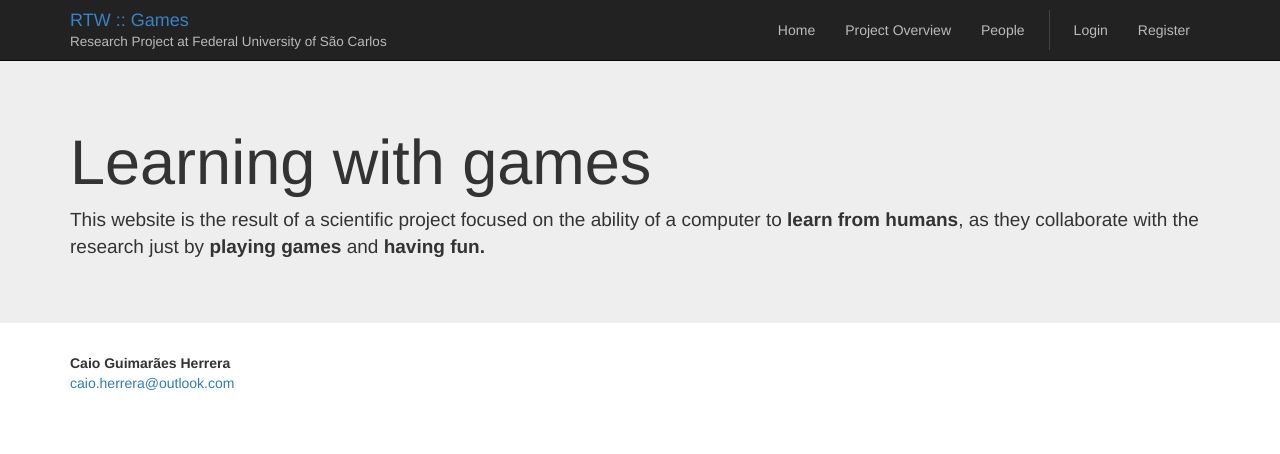
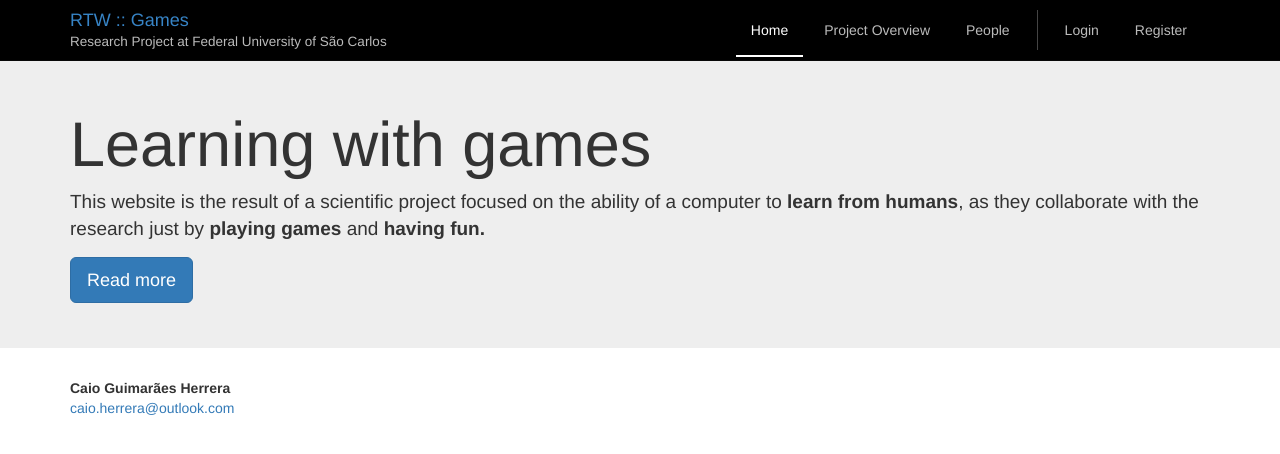
Before and after one commit to caioherrera/RTWGames, a Flask app: page / in a window 1280 px wide. Shown: the top 454 px of the page. Run offline with Flask 2, Linux system fonts and the light colour scheme; some libraries are stand-ins or nearby versions.

Commit message:
Improved page layout

```diff
--- a/static/override.css
+++ b/static/override.css
@@ -26,6 +26,29 @@ h4 small, .navbar-inverse .navbar-nav > li > a {
     border-right: 1px solid #444;
 }
 
+.links {
+    padding-right: 3px;
+    padding-left: 3px;
+}
+
+.links > a {
+    border-bottom: 2px solid transparent;
+    background-color: #000 !important;
+}
+
+.active > a {
+    border-bottom-color: #fff;
+}
+
+.links > a:hover {
+    color: #cfcfcf !important;
+    border-bottom-color: #cfcfcf;
+}
+
+.navbar-fixed-top {
+    background-color: #000;
+}
+
 #subtitle {
     font-size: 19px;
 }
@@ -38,3 +61,12 @@ hr {
 #title {
     color: #3784c6;
 }
+
+li .active {
+    background-color: #ff0000;
+}
+
+.jumbotron {
+    padding-top: 30px;
+    padding-bottom: 30px;
+}
--- a/templates/index.html
+++ b/templates/index.html
@@ -18,22 +18,25 @@
                 </div>
                 <div class="navbar-collapse collapse">
                     <ul class="nav navbar-nav navbar-right">
-                        <li><a href="{{ url_for('index') }}">Home</a></li>
-                        <li><a href="/overview">Project Overview</a></li>
-                        <li><a href="/people">People</a></li>
+                        <li class="links active"><a href="{{ url_for('index') }}">Home</a></li>
+                        <li class="links"><a href="/overview">Project Overview</a></li>
+                        <li class="links"><a href="/people">People</a></li>
                         <li class="nav-divider"></li>
-                        <li><a id="login" href="/login">Login</a></li>
-                        <li><a id="register" href="/register">Register</a></li>
+                        <li class="links"><a id="login" href="/login">Login</a></li>
+                        <li class="links"><a id="register" href="/register">Register</a></li>
                     </ul>
                 </div>
                 </div>
             </nav>
         </div>
         <div class="jumbotron">
-        <div class="container">
-            <h1>Learning with games</h1>
-            <p class="lead" id="subtitle">This website is the result of a scientific project focused on the ability of a computer to <strong>learn from humans</strong>, as they collaborate with the research just by <strong>playing games</strong> and <strong>having fun.</strong></p>
-        </div>
+            <div class="container">
+                <h1>Learning with games</h1>
+                <p class="lead" id="subtitle">This website is the result of a scientific project focused on the ability of a computer to <strong>learn from humans</strong>, as they collaborate with the research just by <strong>playing games</strong> and <strong>having fun.</strong></p>
+                <p class="lead">
+                    <a class="btn btn-lg btn-primary" href="/overview">Read more</a>
+                </p>
+            </div>
         </div>
 
         <div class="container">
```
